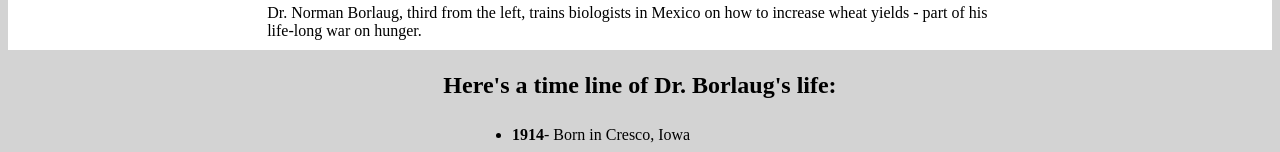
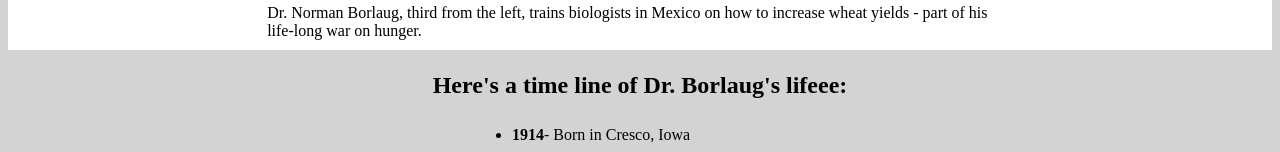
Before and after one commit to mar4444/past-trial-project, a plain HTML site: page index.html in a window 1280 px wide. Shown: the part 648-800 px from the top of the page. Drawn offline with Linux system fonts and the light colour scheme.

Commit message:
Add index.html file

```diff
--- a/index.html
+++ b/index.html
@@ -22,7 +22,7 @@
             </div>
 
             <div id="tribute-info">
-                <h2 id="subtitle">Here's a time line of Dr. Borlaug's life:</h2>
+                <h2 id="subtitle">Here's a time line of Dr. Borlaug's lifeee:</h2>
             </div>
 
             <section>
```
